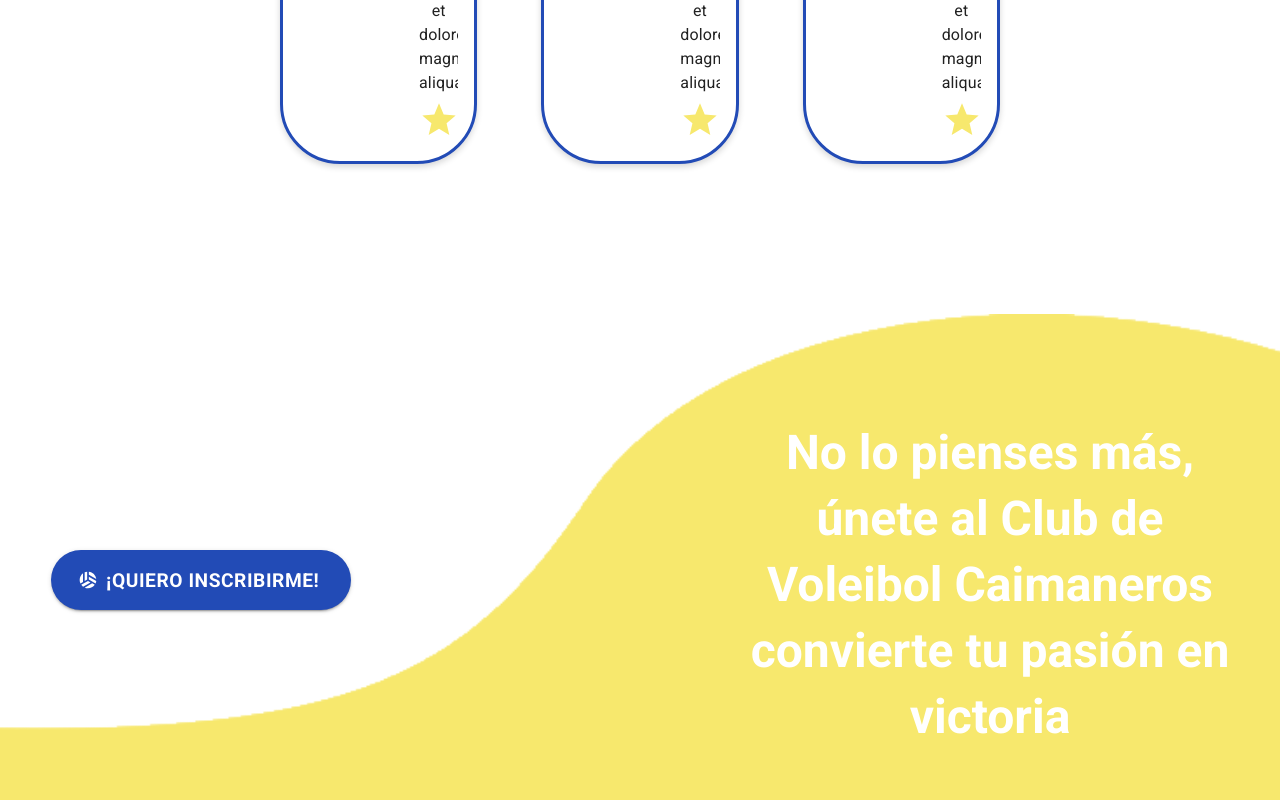
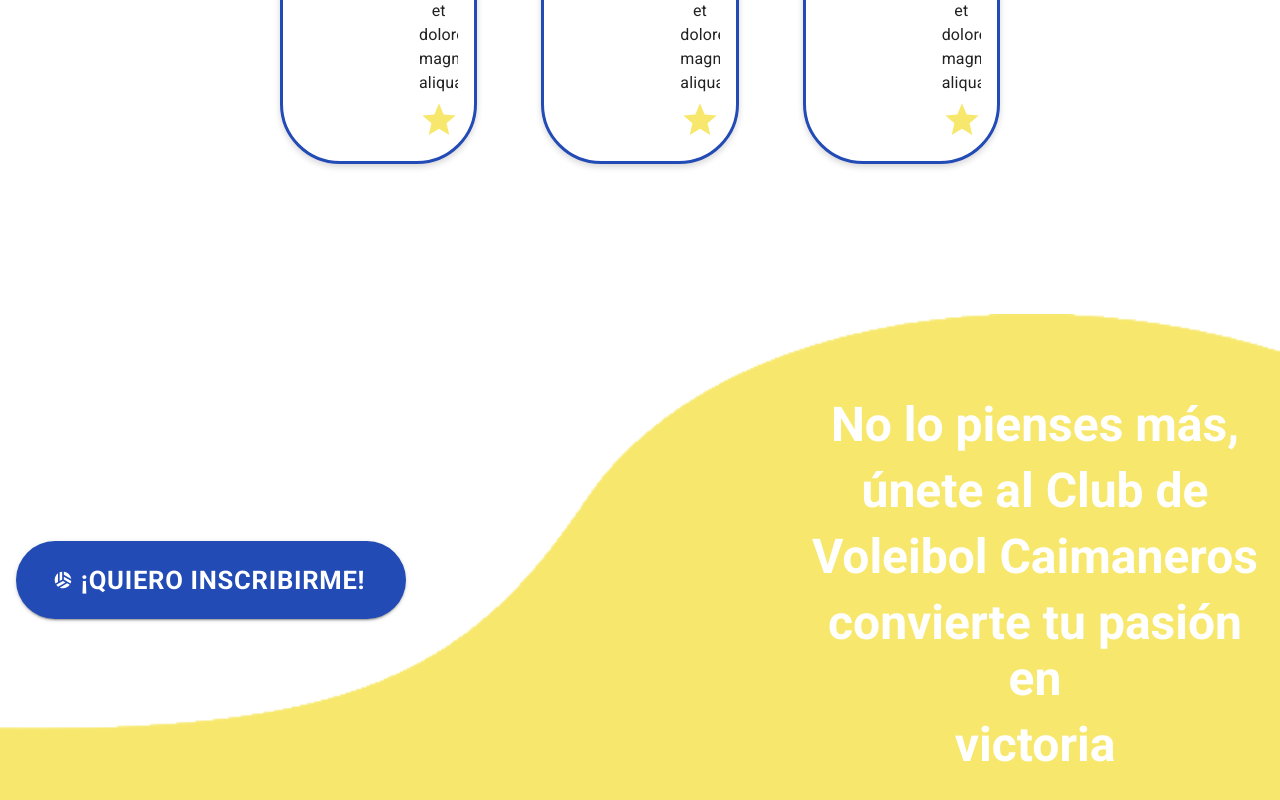
Before and after one commit to Schuldiner92/caimaneros_web, a React (Create React App) app: page / in a window 1280 px wide. Shown: the part 4818-5618 px from the top of the page. Built offline with nearby package versions, Linux system fonts and the light colour scheme.

Commit message:
Botón mas grande

```diff
--- a/src/Components/Seccion7.js
+++ b/src/Components/Seccion7.js
@@ -28,10 +28,10 @@
 }));
 const StyledButton = styled(Button)({
   background:'#224BB6',
-  borderRadius:'30px',
-  height:'60px',
-  width:'300px',
-  fontSize:'1.2rem',
+  borderRadius:'40px',
+  height:'78px',
+  width:'390px',
+  fontSize:'1.6rem',
   fontWeight:'bold'
 });
 function ButtonWithIcon({children}) { //Botón con icono
```
